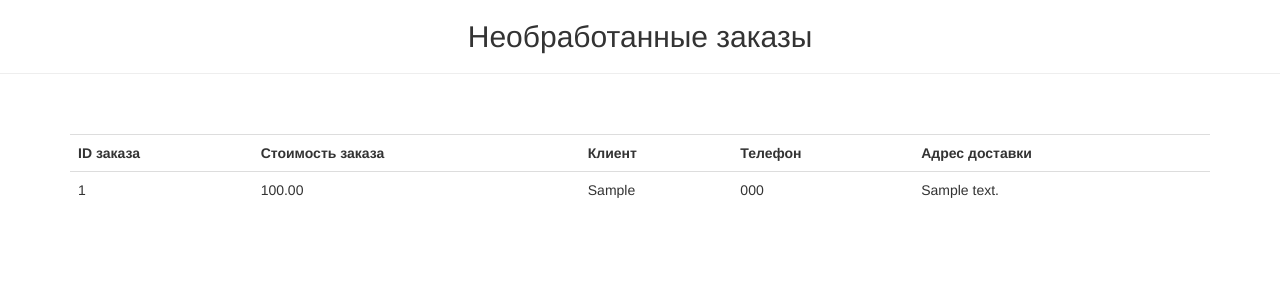
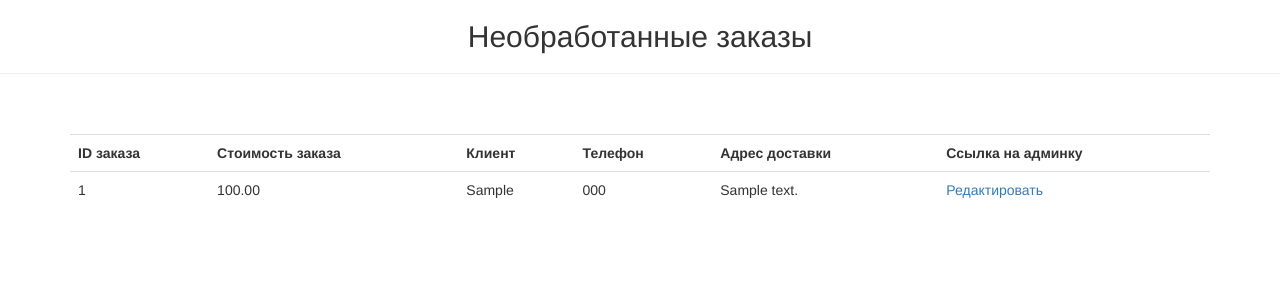
Before and after one commit to sanchos2/dvmn_django_2, a Django app: page /manager/orders/ in a window 1280 px wide. Shown: the part 52-352 px from the top of the page. Run offline with Django 3.2, Linux system fonts and the light colour scheme; a user stored in the database is signed in; tables that the repository leaves empty hold one stand-in row (values such as "Sample post"); parts of the project's set-up code (start-up, migrations or seed data) failed here and were passed over; some libraries are stand-ins or nearby versions.

Commit message:
Added link to change order.

```diff
--- a/restaurateur/templates/order_items.html
+++ b/restaurateur/templates/order_items.html
@@ -18,6 +18,7 @@
       <th>Клиент</th>
       <th>Телефон</th>
       <th>Адрес доставки</th>
+      <th>Ссылка на админку</th>
     </tr>
     {% for order in orders %}
       <tr>
@@ -26,6 +27,7 @@
         <td>{{ order.firstname }}</td>
         <td>{{ order.phonenumber }}</td>
         <td>{{ order.address }}</td>
+        <td><a href="{% url "admin:foodcartapp_order_change" object_id=order.id  %}">Редактировать</a> </td>
       </tr>
     {% endfor %}
    </table>
```
